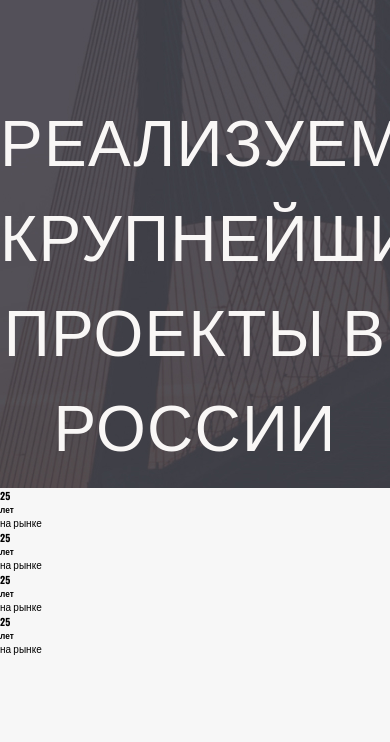
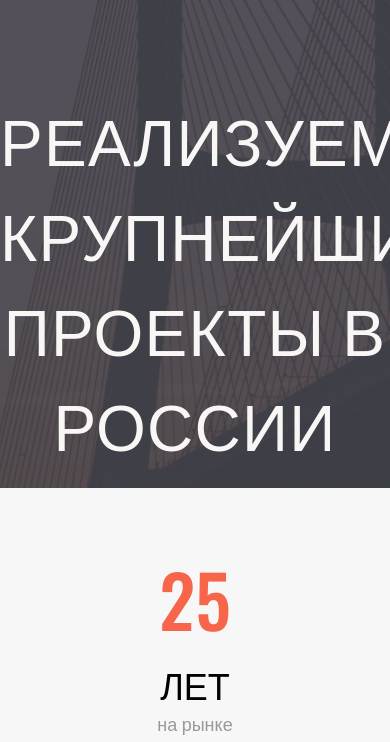
Before and after one commit to TanyaSeagull/Constructions, a website: page index.html in a window 390 px wide. Shown: the part 102-844 px from the top of the page. Drawn offline with nearby package versions, Linux system fonts and the light colour scheme.

Commit message:
Section About - Media queries

```diff
--- a/sass/_about.scss
+++ b/sass/_about.scss
@@ -1,6 +1,7 @@
 .about {
     min-height: 1080px;
     position: relative;
+
 
     &__info {
         position: absolute;
@@ -13,11 +14,59 @@
         background-color: #f7f7f7;
         padding: 57px 130px;
 
-        &__grid {
-            display: grid;
-            grid-template-columns: repeat(4, 1fr);
+        @media only screen and (max-width: 768px) {
+            position: relative;
         }
     }
 
+    &__table {
+        display: grid;
+        grid-template-columns: repeat(4, 1fr);
+        align-content: center;
+        justify-content: center;
+        justify-items: center;
+        gap: 30px;
 
+        @media only screen and (max-width: 1280px) {
+            grid-template-columns: repeat(2, 1fr);
+            grid-template-rows: repeat(2, 1fr);
+        }
+
+        @media only screen and (max-width: 768px) {
+            grid-template-columns: repeat(1, 1fr);
+            grid-template-rows: repeat(4, 1fr);
+        }
+    }
+
+    &__item {
+        text-align: center;
+        width: 190px;
+    }
+
+    &__h4 {
+        color: $color-secondary;
+        font-weight: 500;
+        font-size: 72px;
+        line-height: 107px;
+        text-align: center;
+        text-transform: uppercase;
+        margin-bottom: 5px;
+    }
+
+    &__h5 {
+        color: #000;
+        font-weight: 500;
+        font-size: 36px;
+        line-height: 53px;
+        text-align: center;
+        text-transform: uppercase;
+    }
+
+    &__p {
+        color: $color-grey;
+        font-weight: 500;
+        font-size: 18px;
+        line-height: 27px;
+        text-align: center;
+    }
 }
```
Also changed, not shown: index.html (+0 -1 lines), css/style.css.
